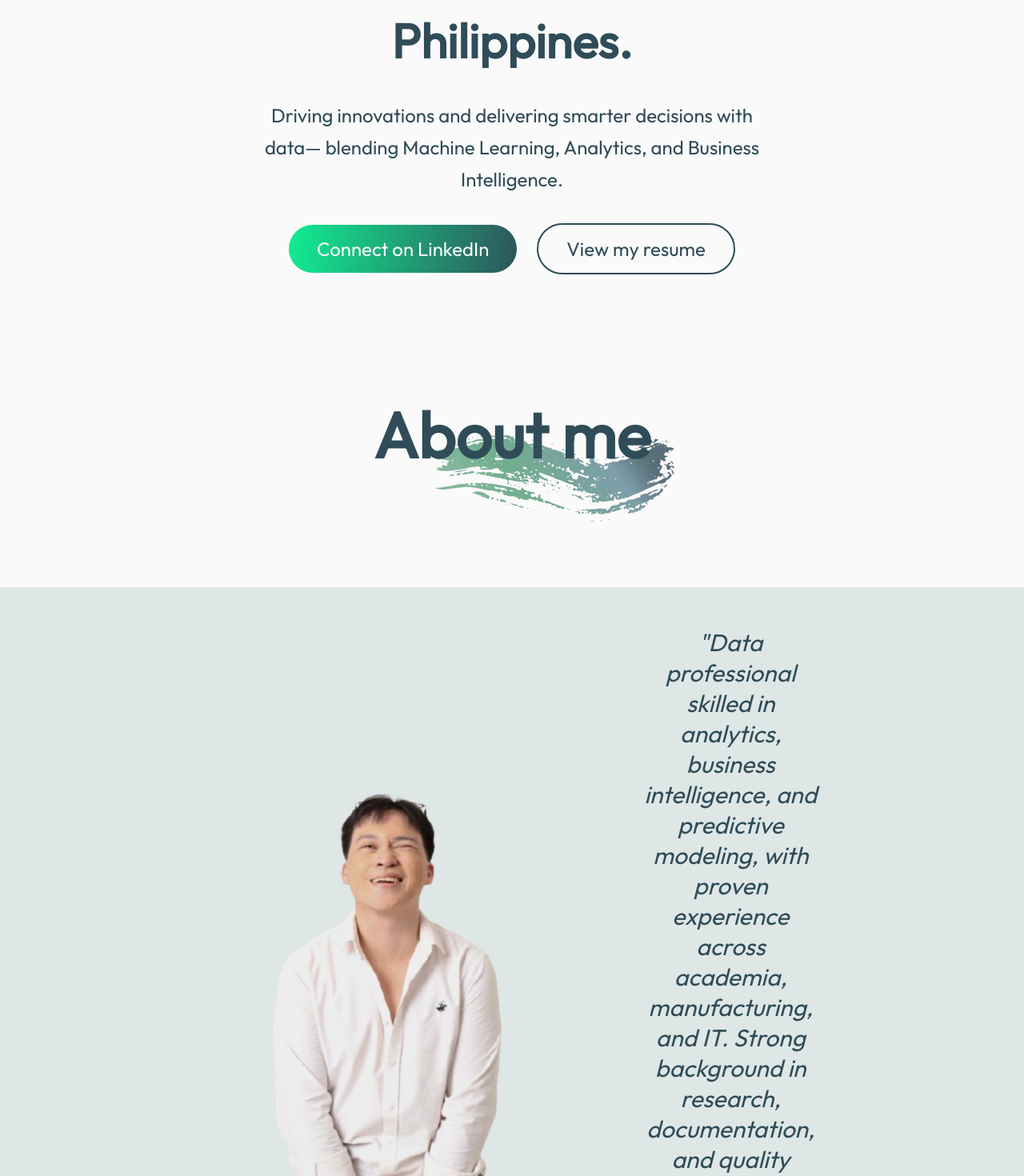
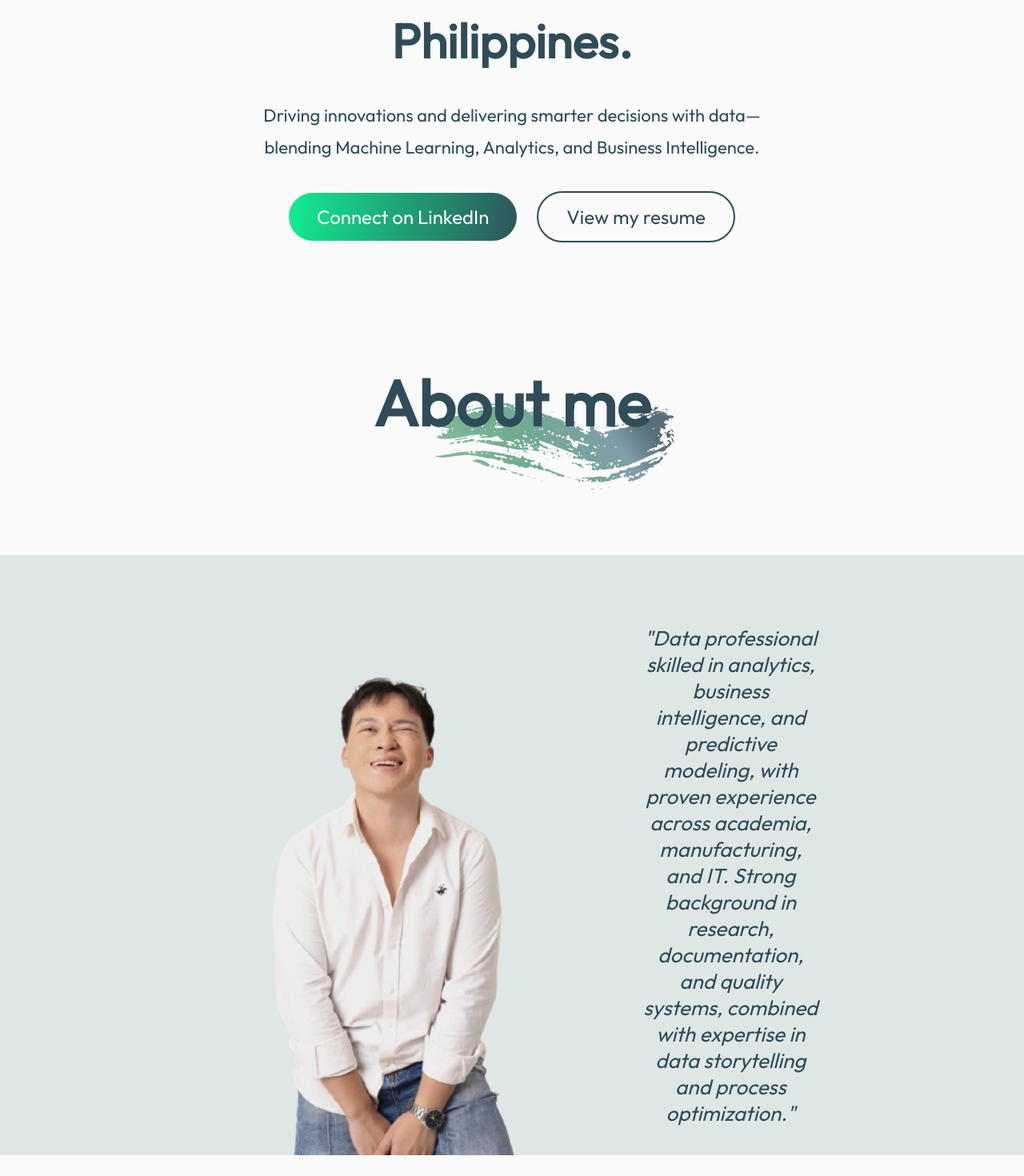
Before and after one commit to rickyjcg22/jaycoded-datalab-site, a React (Vite) app: page / in a window 1280 px wide. Shown: the part 700-2170 px from the top of the page at 80% size. Built offline with nearby package versions, Linux system fonts and the light colour scheme.

Commit message:
Pushing new updates for Home and About section

```diff
--- a/src/Components/About/About.css
+++ b/src/Components/About/About.css
@@ -45,7 +45,7 @@
     justify-content: center;
     width: 60vw;
     gap: 80px;
-    font-size: 30px;
+    font-size: 26px;
     text-align: center;
     font-style: italic;
 }
--- a/src/Components/Home/Home.css
+++ b/src/Components/Home/Home.css
@@ -35,7 +35,7 @@
 .home p{
     width: 50%;
     text-align: center;
-    font-size: 24px;
+    font-size: 22px;
     line-height: 40px;
 }
 
```
